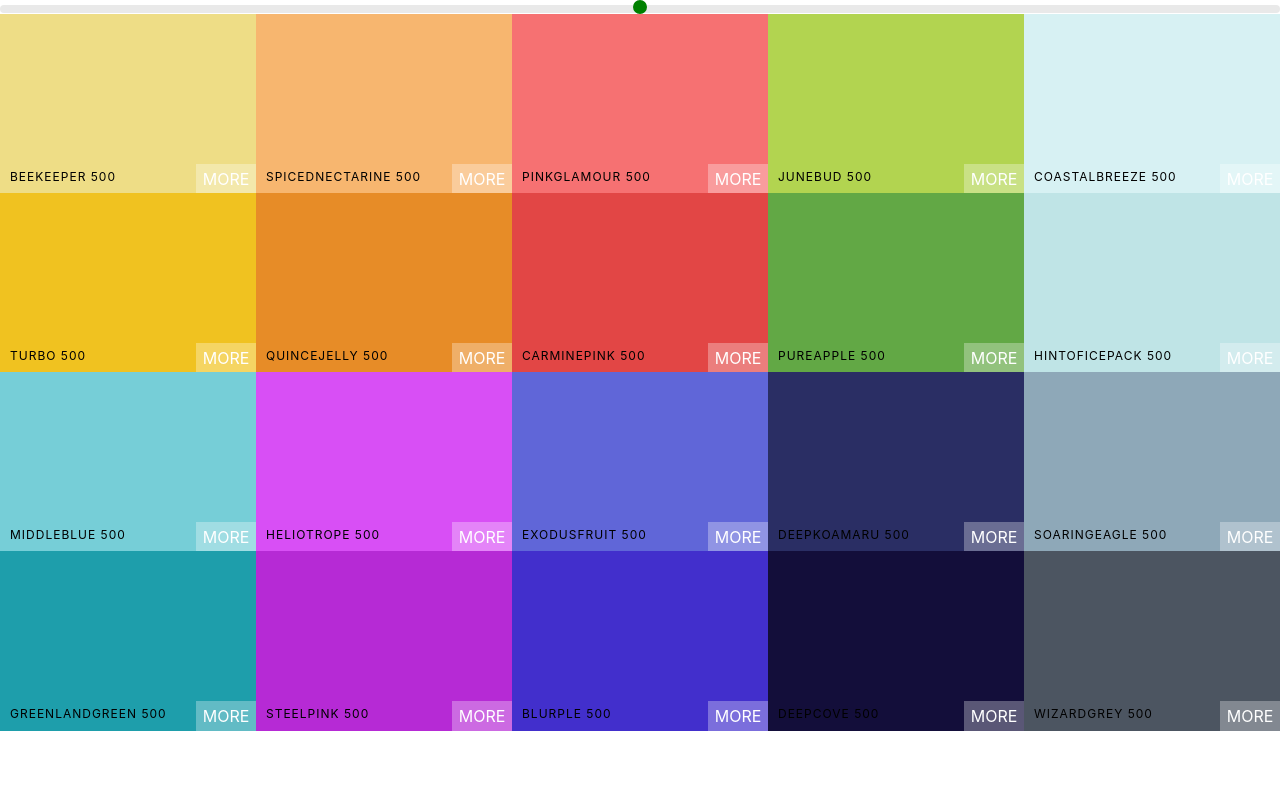
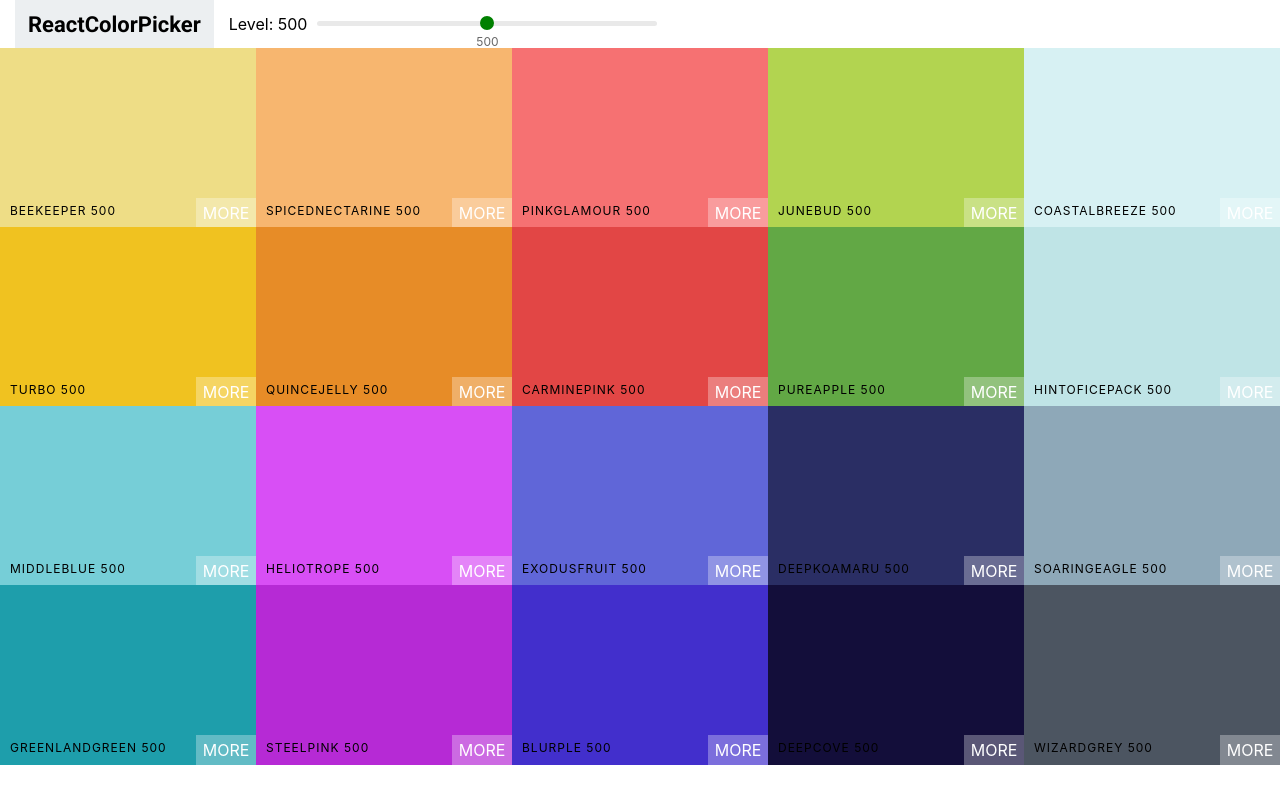
Before and after one commit to timven2004/Color-App, a React (Create React App) app: page / in a window 1280 px wide. Built offline with nearby package versions, Linux system fonts and the light colour scheme.

Commit message:
added Navbar

```diff
--- a/package.json
+++ b/package.json
@@ -11,6 +11,7 @@
     "react": "^17.0.1",
     "react-copy-to-clipboard": "^5.0.2",
     "react-dom": "^17.0.1",
+    "react-router-dom": "^5.2.0",
     "react-scripts": "4.0.0",
     "web-vitals": "^0.2.4"
   },
--- a/public/index.html
+++ b/public/index.html
@@ -25,6 +25,8 @@
       Learn how to configure a non-root public URL by running `npm run build`.
     -->
     <title>React App</title>
+	 <link href="https://fonts.googleapis.com/css2?family=Roboto:wght@700&display=swap" rel="stylesheet">
+
   </head>
   <body>
     <noscript>You need to enable JavaScript to run this app.</noscript>
--- a/src/App.js
+++ b/src/App.js
@@ -3,6 +3,12 @@ import React, {Component} from "react";
 import seedColors from "./seedColors.js"
 import Palette from "./Palette.js"
 import {generatePalette} from "./colorHelpers"
+import {
+  BrowserRouter as Router,
+  Switch,
+  Route,
+  Link
+} from "react-router-dom";
 
 
 class App extends Component{
@@ -14,11 +20,13 @@ class App extends Component{
 		console.log(generatePalette(seedColors[4]));
 
 		return (
+			<Router>
 			<div>
 
 				<Palette palatte={generatePalette(seedColors[4])}/>
 
 			</div>
+			</Router>
 
 		)
 	}
--- /dev/null
+++ b/src/Navbar.css
@@ -0,0 +1,30 @@
+.slider {
+	width: 340px;
+	display:inline-block;
+	margin-left:10px;
+}
+
+.Navbar{
+	display:flex;
+	flex-direction:row;
+	align-items:center;
+	justify-content:flex-start;
+	height:6vh;
+}
+
+.logo{
+	margin:15px;
+	padding: 0 13px;
+	font-size:22px;
+	background-color:#eceff1;
+	font-family: 'Roboto', sans-serif;
+	height:100%;
+	display:flex;
+	align-items:center;
+}
+
+.logo a{
+	text-decoration: none;
+	color:black;
+	font-weight:700;
+}
--- /dev/null
+++ b/src/Navbar.js
@@ -0,0 +1,60 @@
+import React,{Component} from 'react';
+import Slider from "rc-slider";
+import 'rc-slider/assets/index.css';
+import "./Navbar.css"
+import {
+  BrowserRouter as Router,
+  Switch,
+  Route,
+  Link
+} from "react-router-dom";
+
+class Navbar extends Component{
+	constructor(props){
+        super(props);
+
+	}
+
+
+
+	render(){
+		return (
+			<header className="Navbar">
+                <div className="logo">
+                    <Link to ="#">ReactColorPicker</Link>
+                </div>
+                <div className="slider-container">
+				<span>
+				Level: {this.props.level}
+				</span>
+				<div className="slider">
+                <Slider
+				min={100}
+				max={900}
+				defaultValue={this.props.level}
+				step={100}
+				marks={{
+					500: "500"
+				}}
+				ariaValueTextFormatterForHandle = {(value)=>this.props.changeLevel(value)}
+				trackStyle = {[{"background-color": "transparent"}]}
+				handleStyle	={[{"background-color": "green",
+								"border-color":"green",
+								"outline":"none",
+			}]}
+				railStyle = {{"height": "5px"}}
+				/>
+				</div>
+                </div>
+            </header>
+
+		)
+	}
+}
+
+
+
+
+
+
+export default Navbar;
--- a/src/Palette.js
+++ b/src/Palette.js
@@ -1,8 +1,7 @@
 import React, {Component} from "react";
 import ColorBox from "./ColorBox.js"
 import "./Palatte.css"
-import Slider from "rc-slider";
-import 'rc-slider/assets/index.css';
+import Navbar from "./Navbar.js"
 
 class Palatte extends Component{
 	constructor(props){
@@ -10,7 +9,8 @@ class Palatte extends Component{
 		this.state= {
 			level: 500
 		}
-		this.changeLevel=this.changeLevel.bind(this)
+		this.changeLevel=this.changeLevel.bind(this);
+
 	}
 
 	changeLevel(newLevel = 500){
@@ -30,24 +30,7 @@ class Palatte extends Component{
 		return (
 		<div className="Palette">
 			{/*Navbar goes here*/}
-			<div className="slider">
-			<Slider
-				min={100}
-				max={900}
-				defaultValue={this.state.level}
-				step={100}
-				marks={{
-					500: "500"
-				}}
-				ariaValueTextFormatterForHandle = {(value)=>this.changeLevel(value)}
-				trackStyle = {[{"background-color": "transparent"}]}
-				handleStyle	={[{"background-color": "green",
-								"border-color":"green",
-								"outline":"none",
-			}]}
-				railStyle = {{"height": "8px"}}
-				/>
-			</div>
+			<Navbar level={this.state.level} changeLevel={this.changeLevel}/>
 			<div className="Palette-colors">
 				{/*bunch of color boxes*/}
 				{colorBoxes}
```
Also changed, not shown: 1 other file (tests, documents, lock files or other folders).
